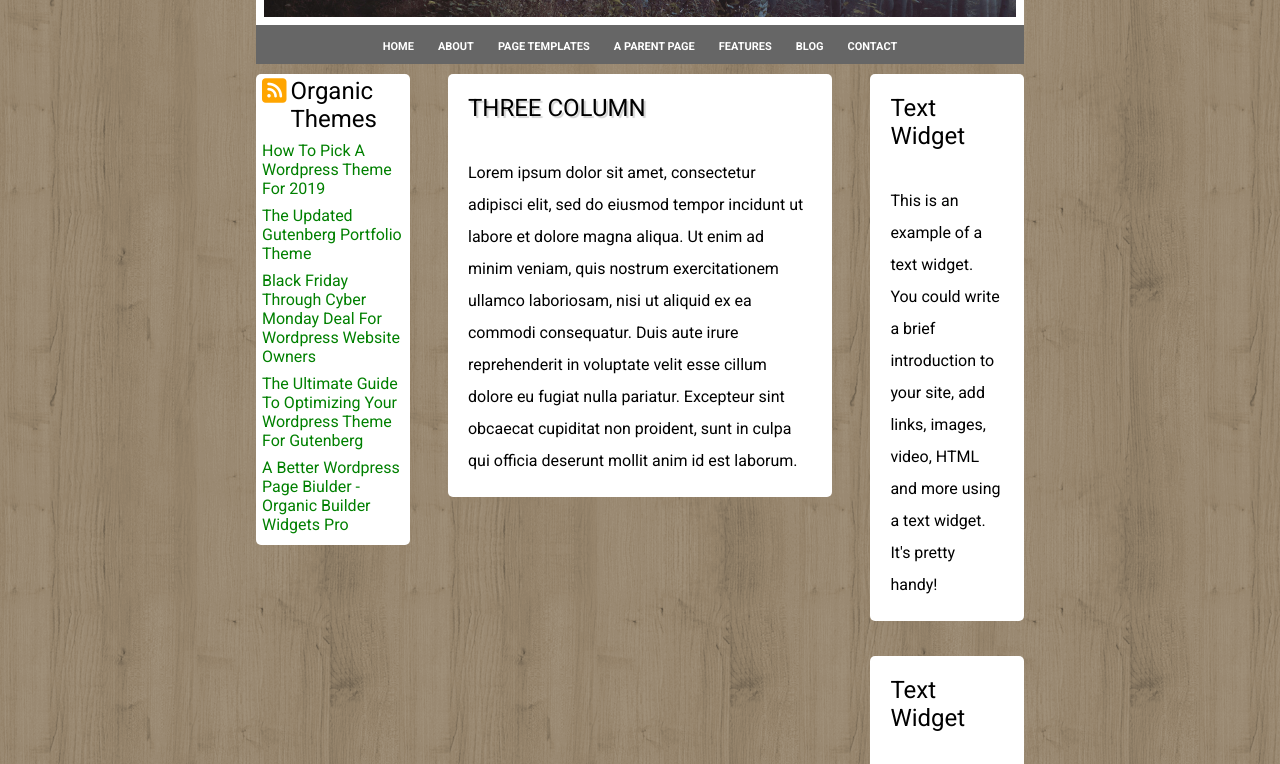
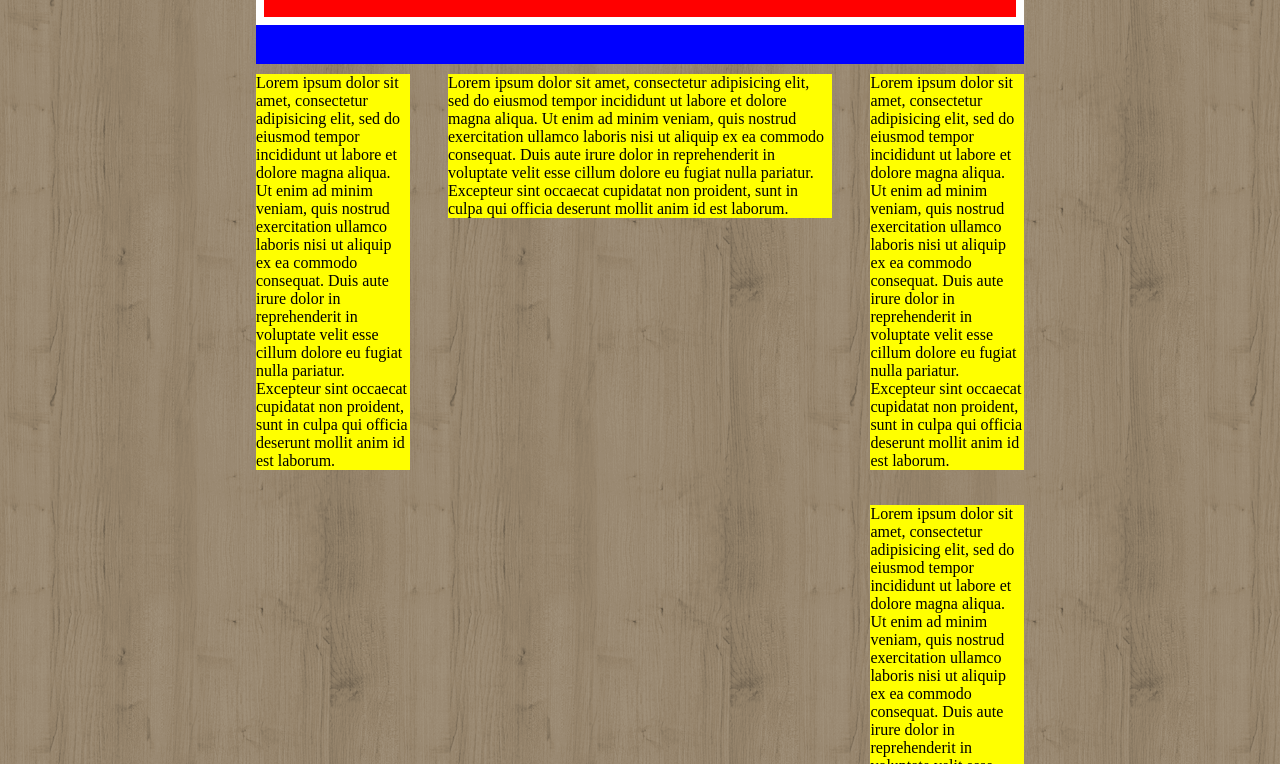
Before and after one commit to AndreaGaggia/htmlcss-struttura-wp, a plain HTML site: page index.html in a window 1280 px wide. Shown: the part 251-1015 px from the top of the page. Drawn offline with Linux system fonts and the light colour scheme.

Commit message:
Struttura di base layout
Ripristino struttura di base da lavoro completato

```diff
--- a/css/style.css
+++ b/css/style.css
@@ -6,19 +6,9 @@
 
 body {
   background-image: url(../img/body.png);
-  font-family: 'Roboto', sans-serif;
 }
 
 /* utility classes */
-.rounded_corners {
-  border-radius: 5px;
-}
-.p20 {
-  padding: 20px;
-}
-.lh-x2 {
-  line-height: 2em
-}
 .float-left {
   float: left;
 }
@@ -26,8 +16,6 @@ body {
   margin-right: 3vw;
   /* considerando che il container è 60vh e gli elementi dimensionati occupano complessivamente il 90%, occorreva ripartire il 10% di 60vh in due margini */
 }
-
-
 /* /utility classes */
 
 #container {
@@ -37,53 +25,16 @@ body {
 }
 
 /* Header */
-
 div.head-wall {
   height: 20vw;
-  background-image: url(../img/header.jpg);
-  background-size: cover;
+  background-color: red;
   border: 8px solid white;
-  text-align: center;
   position: relative;
-  color: #fff;
-}
-
-.head-wall > img {
-  width: 40%;
-}
-
-.head-wall > img, h2.header-title {
-  transform: translateY(40px);
 }
 
 nav {
-  background-color: #666666;
-}
-
-h2.header-title, li a {
-  text-transform: uppercase;
-}
-
-nav ul {
-  text-align: center;
-}
-
-nav li {
-  list-style: none;
-  display: inline-block;
-  padding: 10px;
-  cursor: pointer;
-}
-
-nav li:hover {
-  background-color: #131313;
-}
-
-nav a {
-  text-decoration: none;
-  color: #fff;
-  font-size: 11px;
-  font-weight: bold;
+  background-color: blue;
+  height: 39px;
 }
 /* /Header */
 
@@ -102,84 +53,22 @@ aside {
   width: 20%;
 }
 
-aside.left {
-  background-color: #fff;
-  padding: 3px 6px;
-}
-
-aside.left ul li {
-  color: green;
-  list-style: none;
-  margin: 8px 0;
-  text-transform: capitalize;
-}
-
-h2.section-title {
-  display: inline-block;
-  width: 50%;
-  text-transform: capitalize;
-  font-weight: normal;
-}
-
-aside > i {
-  font-size: 28px;
-  color: orange;
-  vertical-align: top;
+aside.left, div.central-column, div.text-widget {
+  background-color: yellow;
 }
 
 div.central-column {
   width: 50%;
-  background-color: #fff;
-}
-
-div.central-column > h2 {
-  text-transform: uppercase;
-  text-shadow: 2px 2px 1px lightgrey;
-  font-weight: normal;
-  margin-bottom: 35px;
 }
 
 div.text-widget {
-  background-color: #fff;
-  margin-bottom: 35px;
-}
-
-div.text-widget > h2 {
-  font-weight: normal;
   margin-bottom: 35px;
 }
 /* /Main */
 
 /* Footer */
 footer {
-  background-color: #fff;
-  padding: 3px;
-  text-align: center;
-  color: lightgrey;
-}
-
-footer::after{
-  content: "";
-  display: table;
-  clear: both;
-}
-
-div.icon-box {
-  width: calc(100% / 3);
+  background-color: indigo;
   height: 15vh;
-  position: relative;
-}
-
-div.icon-box > i {
-  font-size: 40px;
-  position: absolute;
-  top: 50%;
-  left: 50%;
-  transform: translate(-50%, -50%);
-  cursor: pointer;
-}
-
-div.icon-box > i:hover {
-  color: green;
 }
 /* /Footer */
--- a/index.html
+++ b/index.html
@@ -17,24 +17,11 @@
     <header>
 
       <!-- Parte superiore dell'header con sfondo, logo e title -->
-      <div class="head-wall">
-        <img src="img/logo.png" alt="logo natural">
-        <h2 class="header-title">another beautiful organic theme</h2>
-      </div>
+      <div class="head-wall"></div>
       <!-- /Parte superiore dell'header con sfondo, logo e title -->
 
       <!-- Parte sotto dell'header con la navbar -->
-      <nav>
-        <ul>
-          <li><a href="#">home</a></li>
-          <li><a href="#">about</a></li>
-          <li><a href="#">page templates</a></li>
-          <li><a href="#">a parent page</a></li>
-          <li><a href="#">features</a></li>
-          <li><a href="#">blog</a></li>
-          <li><a href="#">contact</a></li>
-        </ul>
-      </nav>
+      <nav></nav>
       <!-- Parte sotto dell'header con la navbar -->
 
     </header>
@@ -42,52 +29,28 @@
 
     <!-- Sezione principale a 3 colonne -->
     <main>
-      <aside class="left rounded_corners float-left mr-3vw">
-        <i class="fas fa-rss-square"></i>
-        <h2 class="section-title">organic themes</h2>
-        <ul>
-          <li>how to pick a wordpress theme for 2019</li>
-          <li>the updated gutenberg portfolio theme</li>
-          <li>black friday through cyber monday deal for wordpress website owners</li>
-          <li>the ultimate guide to optimizing your wordpress theme for gutenberg</li>
-          <li>a better wordpress page biulder - organic builder widgets pro</li>
-        </ul>
+      <aside class="left float-left mr-3vw">
+        <p>Lorem ipsum dolor sit amet, consectetur adipisicing elit, sed do eiusmod tempor incididunt ut labore et dolore magna aliqua. Ut enim ad minim veniam, quis nostrud exercitation ullamco laboris nisi ut aliquip ex ea commodo consequat. Duis aute irure dolor in reprehenderit in voluptate velit esse cillum dolore eu fugiat nulla pariatur. Excepteur sint occaecat cupidatat non proident, sunt in culpa qui officia deserunt mollit anim id est laborum.</p>
       </aside>
-      <div class="central-column p20 rounded_corners float-left mr-3vw">
-        <h2>three column</h2>
-        <p class="lh-x2">Lorem ipsum dolor sit amet, consectetur adipisci elit, sed do eiusmod tempor incidunt ut labore et dolore magna aliqua. Ut enim ad minim veniam, quis nostrum exercitationem ullamco laboriosam, nisi ut aliquid ex ea commodi consequatur. Duis aute irure reprehenderit in voluptate velit esse cillum dolore eu fugiat nulla pariatur. Excepteur sint obcaecat cupiditat non proident, sunt in culpa qui officia deserunt mollit anim id est laborum.</p>
+      <div class="central-column float-left mr-3vw">
+        <p>Lorem ipsum dolor sit amet, consectetur adipisicing elit, sed do eiusmod tempor incididunt ut labore et dolore magna aliqua. Ut enim ad minim veniam, quis nostrud exercitation ullamco laboris nisi ut aliquip ex ea commodo consequat. Duis aute irure dolor in reprehenderit in voluptate velit esse cillum dolore eu fugiat nulla pariatur. Excepteur sint occaecat cupidatat non proident, sunt in culpa qui officia deserunt mollit anim id est laborum.</p>
       </div>
       <aside class="right float-left">
-        <div class="text-widget rounded_corners p20">
-          <h2>Text Widget</h2>
-          <p class="lh-x2">This is an example of a text widget. You could write a brief introduction to your site, add links, images, video, HTML and more using a text widget. It's pretty handy!</p>
+        <div class="text-widget ">
+          <p>Lorem ipsum dolor sit amet, consectetur adipisicing elit, sed do eiusmod tempor incididunt ut labore et dolore magna aliqua. Ut enim ad minim veniam, quis nostrud exercitation ullamco laboris nisi ut aliquip ex ea commodo consequat. Duis aute irure dolor in reprehenderit in voluptate velit esse cillum dolore eu fugiat nulla pariatur. Excepteur sint occaecat cupidatat non proident, sunt in culpa qui officia deserunt mollit anim id est laborum.</p>
         </div>
-        <div class="text-widget rounded_corners p20">
-          <h2>Text Widget</h2>
-          <p class="lh-x2">This is an example of a text widget. You could write a brief introduction to your site, add links, images, video, HTML and more using a text widget. It's pretty handy!</p>
+        <div class="text-widget ">
+          <p>Lorem ipsum dolor sit amet, consectetur adipisicing elit, sed do eiusmod tempor incididunt ut labore et dolore magna aliqua. Ut enim ad minim veniam, quis nostrud exercitation ullamco laboris nisi ut aliquip ex ea commodo consequat. Duis aute irure dolor in reprehenderit in voluptate velit esse cillum dolore eu fugiat nulla pariatur. Excepteur sint occaecat cupidatat non proident, sunt in culpa qui officia deserunt mollit anim id est laborum.</p>
         </div>
-        <div class="text-widget rounded_corners p20">
-          <h2>Text Widget</h2>
-          <p class="lh-x2">This is an example of a text widget. You could write a brief introduction to your site, add links, images, video, HTML and more using a text widget. It's pretty handy!</p>
+        <div class="text-widget ">
+          <p>Lorem ipsum dolor sit amet, consectetur adipisicing elit, sed do eiusmod tempor incididunt ut labore et dolore magna aliqua. Ut enim ad minim veniam, quis nostrud exercitation ullamco laboris nisi ut aliquip ex ea commodo consequat. Duis aute irure dolor in reprehenderit in voluptate velit esse cillum dolore eu fugiat nulla pariatur. Excepteur sint occaecat cupidatat non proident, sunt in culpa qui officia deserunt mollit anim id est laborum.</p>
         </div>
       </aside>
     </main>
     <!-- /Sezione principale a 3 colonne -->
 
     <!-- Footer con loghi social -->
-    <footer class="rounded_corners">
-      <span><em>Pagina realizzata da Pinco Pallo</em></span>
-      <hr>
-      <div class="icon-box float-left">
-        <i class="fab fa-facebook-square"></i>
-      </div>
-      <div class="icon-box float-left">
-        <i class="fab fa-instagram"></i>
-      </div>
-      <div class="icon-box float-left">
-        <i class="fab fa-github"></i>
-      </div>
-    </footer>
+    <footer></footer>
     <!-- Footer con loghi social -->
 
   </div>
```
